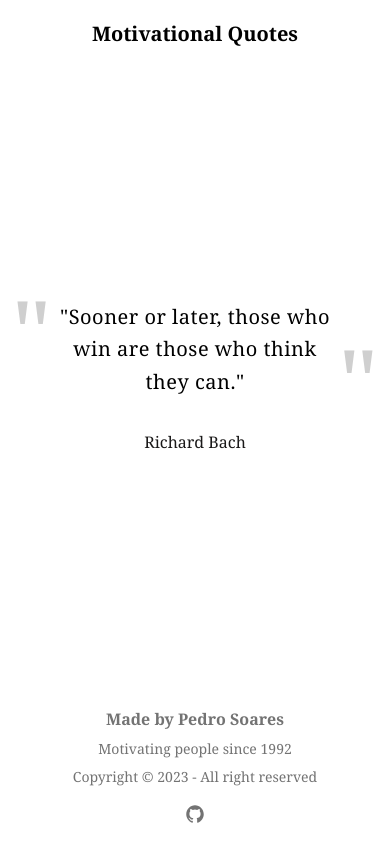
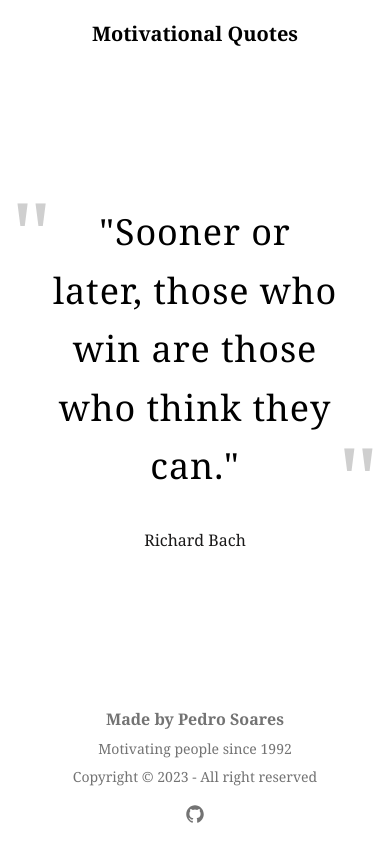
Before and after one commit to pncsoares/motivational-quotes, a React (Vite) app: page / in a window 390 px wide. Built offline with nearby package versions, Linux system fonts and the light colour scheme.

Commit message:
Use fixed 4xl heading in Quote component
Replace responsive text size classes on the Quote h1 with a single text-4xl class to standardize heading size across breakpoints and simplify styling. Change applied in src/components/Quote/index.tsx.

```diff
--- a/src/components/Quote/index.tsx
+++ b/src/components/Quote/index.tsx
@@ -50,7 +50,7 @@ export default function Quote() {
               <div className="text-8xl text-primary/20 absolute -top-4 -left-2 sm:-left-4 leading-none font-serif">
                 "
               </div>
-              <h1 className="text-xl sm:text-3xl md:text-4xl font-light leading-relaxed tracking-wide px-8 sm:px-12">
+              <h1 className="text-4xl font-light leading-relaxed tracking-wide px-8 sm:px-12">
                 "{quote?.quote}"
               </h1>
               <div className="text-8xl text-primary/20 absolute -bottom-8 -right-2 sm:-right-4 leading-none font-serif">
```
